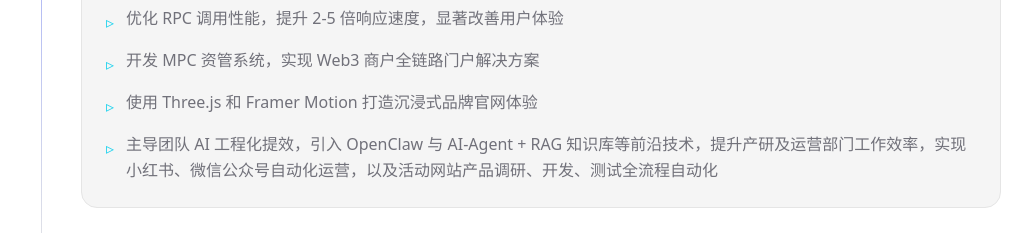
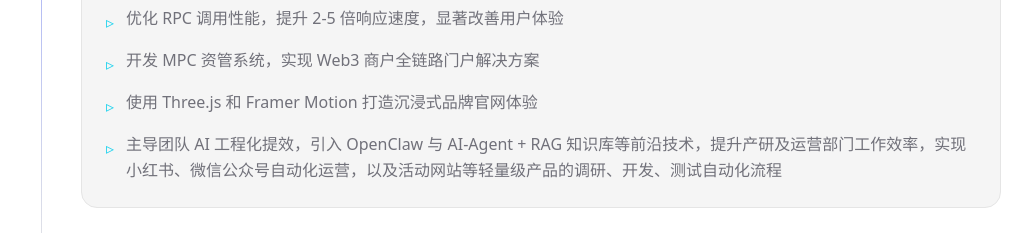
Before and after one commit to leonaries/ai-fullstack-leon, a Next.js app: page / in a window 1280 px wide. Shown: the part 2040-2273 px from the top of the page, without its empty margins (119-1151 px from the left). Built offline with nearby package versions, Linux system fonts and the light colour scheme.

Commit message:
fix: update AI experience description wording

```diff
--- a/components/Experience.tsx
+++ b/components/Experience.tsx
@@ -13,7 +13,7 @@
       '优化 RPC 调用性能，提升 2-5 倍响应速度，显著改善用户体验',
       '开发 MPC 资管系统，实现 Web3 商户全链路门户解决方案',
       '使用 Three.js 和 Framer Motion 打造沉浸式品牌官网体验',
-      '主导团队 AI 工程化提效，引入 OpenClaw 与 AI-Agent + RAG 知识库等前沿技术，提升产研及运营部门工作效率，实现小红书、微信公众号自动化运营，以及活动网站产品调研、开发、测试全流程自动化',
+      '主导团队 AI 工程化提效，引入 OpenClaw 与 AI-Agent + RAG 知识库等前沿技术，提升产研及运营部门工作效率，实现小红书、微信公众号自动化运营，以及活动网站等轻量级产品的调研、开发、测试自动化流程',
     ],
   },
   {
```
